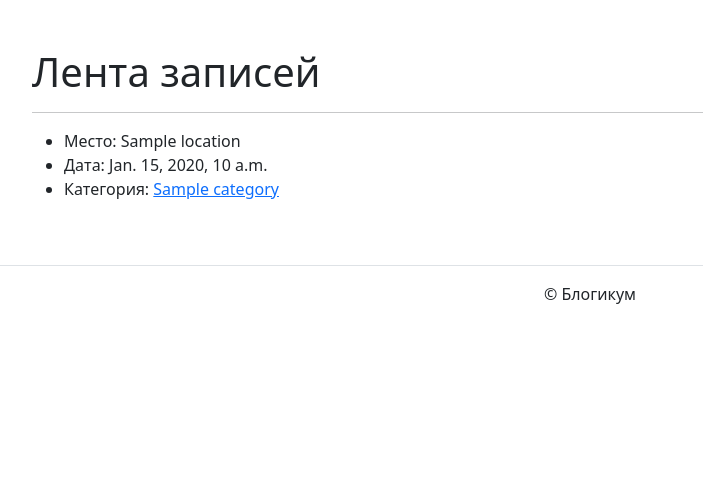
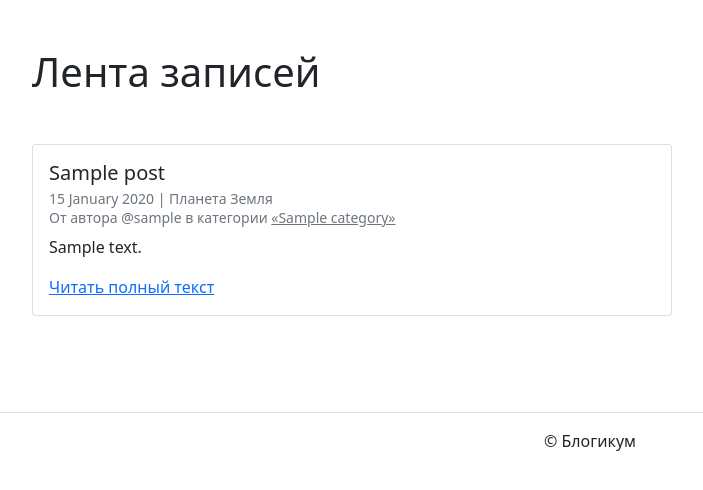
Before and after one commit to biv171/django_sprint3, a Django app: template blogicum/templates/blog/index.html in a window 1280 px wide. Shown: the part 56-546 px from the top of the page, without its empty margins (50-753 px from the left). Run offline with Django 3.2, Linux system fonts and the light colour scheme; the template is opened without the code that fills it: most values are stand-ins (such as "Sample title", 1, 10 or a date in 2020); parts of the project's set-up code (start-up, migrations or seed data) failed here and were passed over; some libraries are stand-ins or nearby versions.

Commit message:
add templates

```diff
--- a/blogicum/templates/base.html
+++ b/blogicum/templates/base.html
@@ -1,27 +1,25 @@
 {% load static %}
-
 <!DOCTYPE html>
 <html lang="ru">
-
   <head>
     <meta charset="utf-8">
     <meta name="viewport" content="width=device-width, initial-scale=1">
-    <link rel="icon" href="{% static 'img/fav/favicon.ico' %}"  type="image">
+    <link rel="icon" href="{% static 'img/fav/favicon.ico' %}" type="image">
     <link rel="apple-touch-icon" sizes="180x180" href="{% static 'img/fav/apple-touch-icon.png' %}">
     <link rel="icon" type="image/png" sizes="32x32" href="{% static 'img/fav/favicon-32x32.png' %}">
     <link rel="icon" type="image/png" sizes="16x16" href="{% static 'img/fav/favicon-16x16.png' %}">
+    <title>
+      {% block title %}{% endblock %}
+    </title>
     <link rel="stylesheet" href="{% static 'css/bootstrap.min.css' %}">
-    <title>{% block title %}..Нет заголовка..{% endblock %}</title>
   </head>
-
   <body>
     {% include "includes/header.html" %}
     <main>
       <div class="container py-5">
-        {% block content %}no content{% endblock %}
+      {% block content %}{% endblock %}
       </div>
     </main>
     {% include "includes/footer.html" %}
   </body>
-
 </html>
--- a/blogicum/templates/blog/index.html
+++ b/blogicum/templates/blog/index.html
@@ -1,17 +1,12 @@
 {% extends "base.html" %}
-{% load static %}
-
 {% block title %}
   Лента записей
 {% endblock %}
-
 {% block content %}
-  <h1>Лента записей</h1>
-  <!-- Перебираем в цикле все посты -->
-  {% for post in posts_list %}
-    <hr>
-    {% include "includes/card.html" %}
-  {% empty %}
-    Постов на текущий момент нет.
+  <h1 class="mb-5">Лента записей</h1>
+  {% for post in post_list %}
+    <article class="mb-5">
+      {% include "includes/post_card.html" %}
+    </article>
   {% endfor %}
 {% endblock %}
--- a/blogicum/templates/includes/card.html
+++ /dev/null
@@ -1,23 +0,0 @@
-<article>
-  <ul>
-    <li>
-      Место: {{ post.location }}
-    </li>
-    <li>
-      Дата: {{ post.date }}
-    </li>
-    <li>
-      Категория: <a href="{% url 'blog:category_posts' post.category %}">{{ post.category }}</a>
-    </li>
-  </ul>
-  <p>
-    {% if request.resolver_match.view_name  == 'blog:index' %}
-      {{ post.text|truncatewords:10 }}
-    {% elif request.resolver_match.view_name  == 'blog:post_detail'%}
-      {{ post.text|linebreaksbr }}
-    {% endif %}
-  </p>
-  {% if request.resolver_match.view_name  == 'blog:index' %}
-    <a href="{% url 'blog:post_detail' post.id %}">Читать полный текст</a>
-  {% endif %}
-</article>
--- /dev/null
+++ b/blogicum/templates/includes/category_link.html
@@ -0,0 +1,3 @@
+<a class="text-muted" href="{% url 'blog:category_posts' post.category.slug %}">
+  «{{ post.category.title }}»
+</a>
--- /dev/null
+++ b/blogicum/templates/includes/post_card.html
@@ -0,0 +1,13 @@
+<div class="card" style="width: 40rem;">
+  <div class="card-body">
+    <h5 class="card-title">{{ post.title }}</h5>
+    <h6 class="card-subtitle mb-2 text-muted">
+      <small>
+        {{ post.pub_date|date:"d E Y" }} | {% if post.location and post.location.is_published %}{{ post.location.name }}{% else %}Планета Земля{% endif %}<br>
+        От автора @{{ post.author.username }} в категории {% include "includes/category_link.html" %}
+      </small>
+    </h6>
+    <p class="card-text">{{ post.text|truncatewords:10 }}</p>
+    <a href="{% url 'blog:post_detail' post.id %}" class="card-link">Читать полный текст</a>
+  </div>
+</div>
--- a/blogicum/templates/pages/about.html
+++ b/blogicum/templates/pages/about.html
@@ -1,9 +1,7 @@
 {% extends "base.html" %}
-
 {% block title %}
   О проекте
 {% endblock %}
-
 {% block content %}
   <h1>О проекте</h1>
   <p>
--- a/blogicum/templates/pages/rules.html
+++ b/blogicum/templates/pages/rules.html
@@ -1,11 +1,9 @@
 {% extends "base.html" %}
-
 {% block title %}
   Наши правила
 {% endblock %}
-
 {% block content %}
-  <h1>Наши правила</h1>
+  <h1>Наши ценности</h1>
   <p>
     <b>Cамовыражение.</b> У наших пользователей должна
     быть возможность создать что-то своё, выразить себя,
```
Also changed, not shown: blogicum/templates/blog/category.html (+11 -6 lines), blogicum/templates/blog/detail.html (+7 -4 lines), blogicum/templates/includes/header.html (+6 -17 lines), blogicum/templates/includes/footer.html (line endings or trailing spaces).
